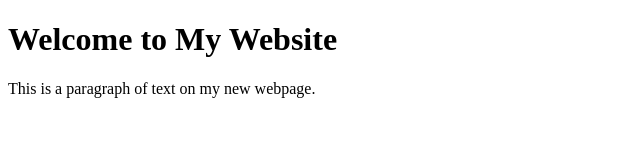
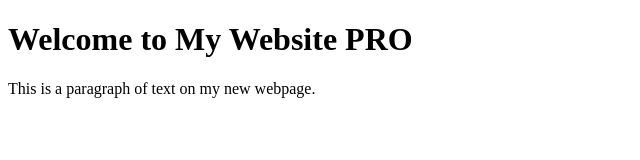
Before and after one commit to rupeshchaudhari11/Jenkins_docker, a plain HTML site: page index.html in a window 1280 px wide. Shown: the whole page, without its empty margins (0-640 px from the left). Drawn offline with Linux system fonts and the light colour scheme.

Commit message:
done final

```diff
--- a/index.html
+++ b/index.html
@@ -7,7 +7,7 @@
 </head>
 <body>
 
-    <h1>Welcome to My Website</h1>
+    <h1>Welcome to My Website PRO</h1>
     <p>This is a paragraph of text on my new webpage.</p>
 
 </body>
```
